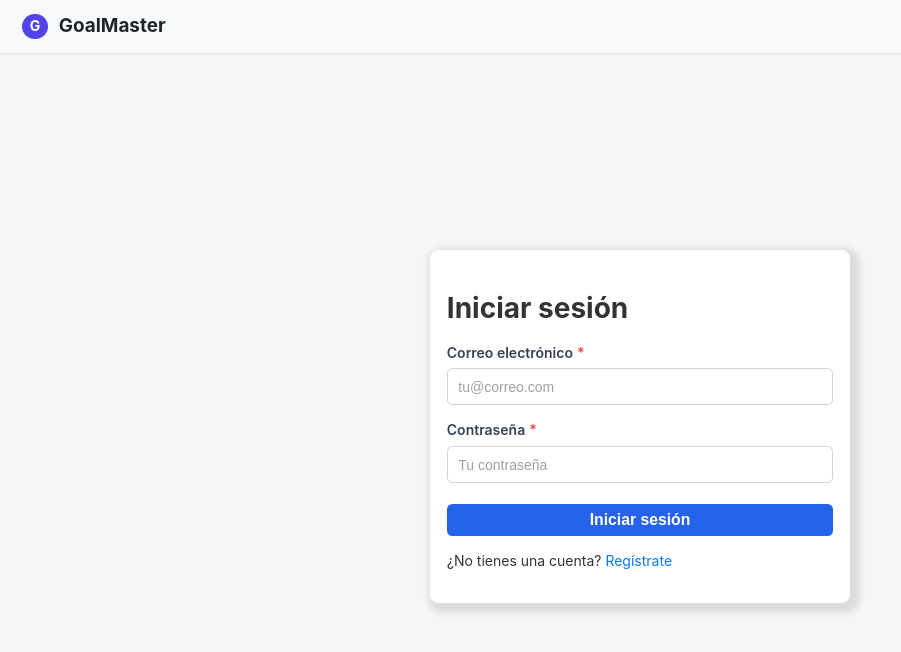
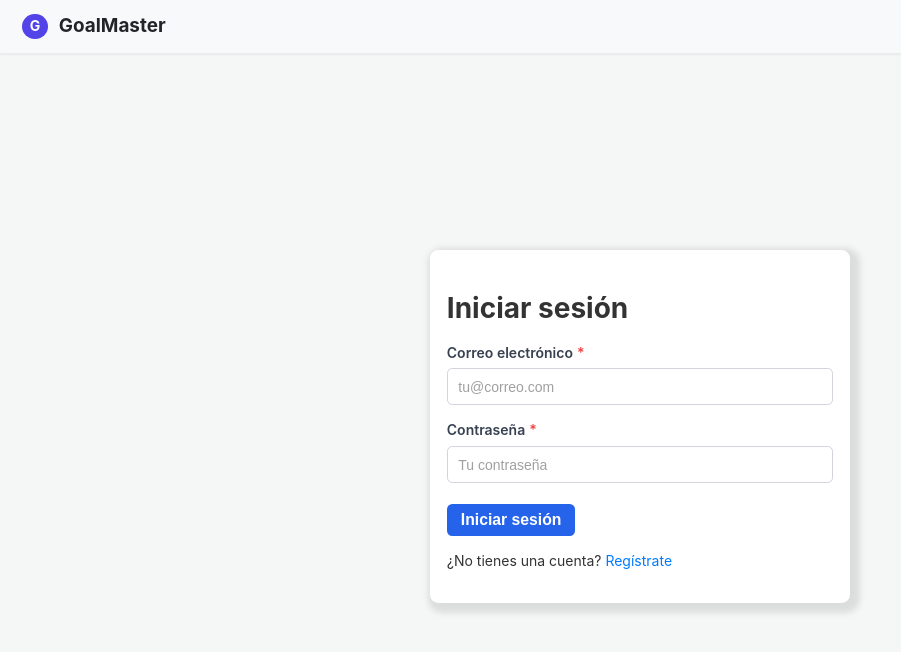
Before and after one commit to V1ct0r5/proyecto_web_TFG, a React (Create React App) app in the folder frontend/reactapp/: page /login in a window 1280 px wide. Shown: the top 652 px of the page, without its empty margins (0-901 px from the left). Built offline with nearby package versions, Linux system fonts and the light colour scheme; the HTML template or start-up script is replaced by a standard one.

Commit message:
Eliminación de ancho al 100% del contenedor de los botones

```diff
--- a/frontend/reactapp/src/components/ui/Button.module.css
+++ b/frontend/reactapp/src/components/ui/Button.module.css
@@ -6,7 +6,6 @@
   display: flex;
   align-items: center;
   justify-content: center;
-  width: 100%;
   padding: 0.5rem 1rem;
   background-color: #2563eb;
   color: white;
@@ -37,6 +36,7 @@
   align-items: center; /* Centra contenido verticalmente */
   /* margin-top: 0; Eliminar margen por defecto aquí también */
   gap: 0.4rem; /* Espacio entre items internos */
+  margin-top: 0;
 }
 
 /* Estilo hover para el estilo base */
```
